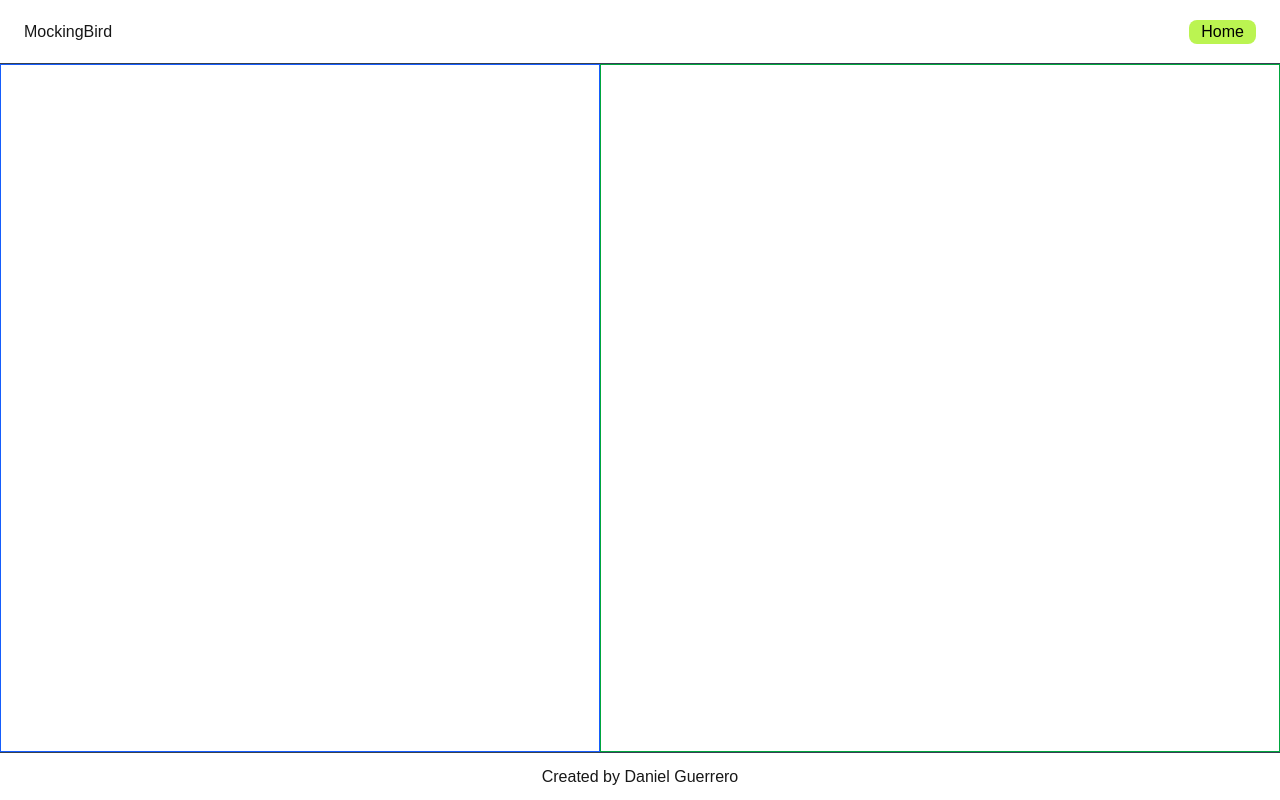
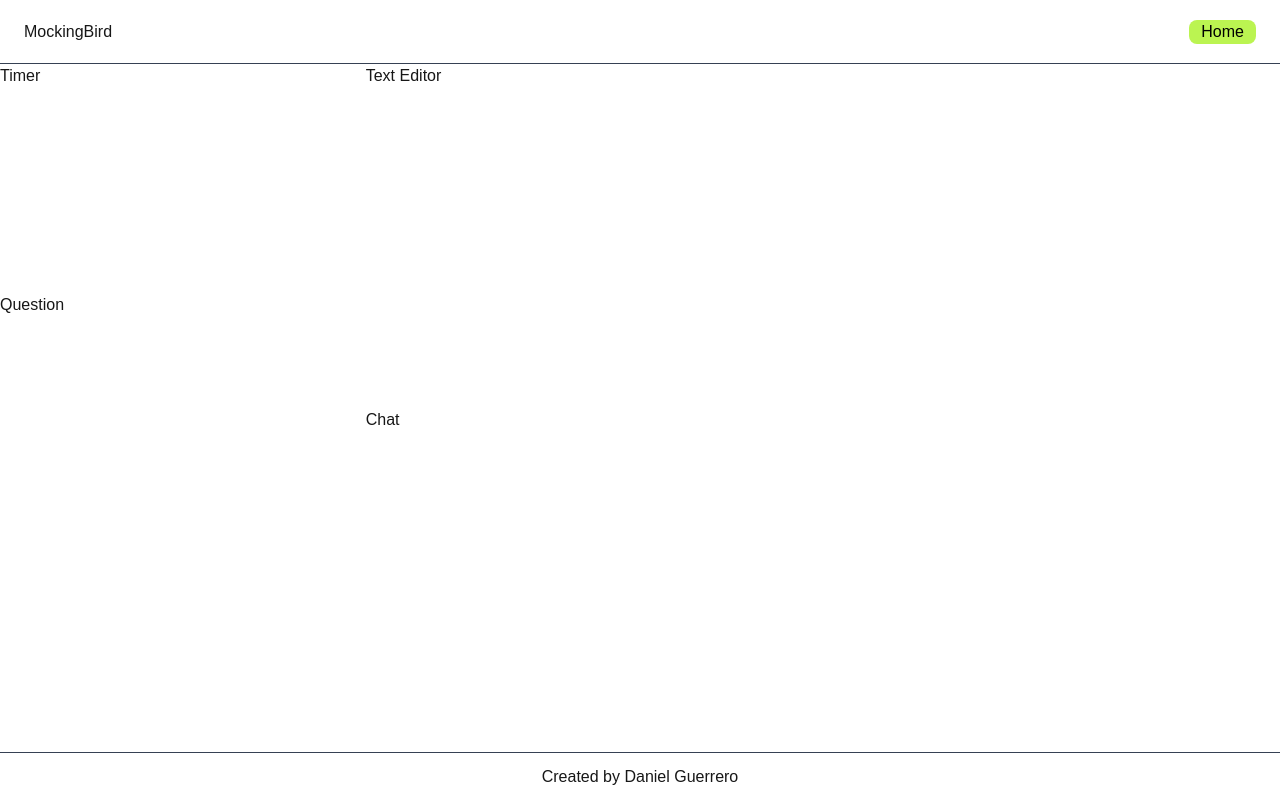
Before and after one commit to danxguerrero/MockingBird, a Next.js app in the folder mockingbird/: page /interview in a window 1280 px wide. Built offline with nearby package versions, Linux system fonts and the light colour scheme.

Commit message:
Changed layout of Interview page.

```diff
--- a/mockingbird/src/app/interview/page.tsx
+++ b/mockingbird/src/app/interview/page.tsx
@@ -1,10 +1,23 @@
 export default function Page() {
     return (
-        <>
-            <div className="flex flex-1">
-                <div className="border border-blue-600 w-150"></div>
-                <div className="border border-green-600 w-310 flex-1"></div>
+        <div className="flex flex-1">
+            <div className="bg-color-red-500 w-2/5 flex flex-col">
+                <div className="h-1/3">
+                    <p>Timer</p>
+                </div>
+                <div className="h-2/3">
+                    <p>Question</p>
+                </div>
             </div>
-        </>
+            <div className="w-full flex flex-col">
+                <div className="h-1/2">
+                    <p>Text Editor</p>
+                </div>
+                <div className="h-1/2">
+                    <p>Chat</p>
+                </div>
+
+            </div>
+        </div>
     )
 }
```
